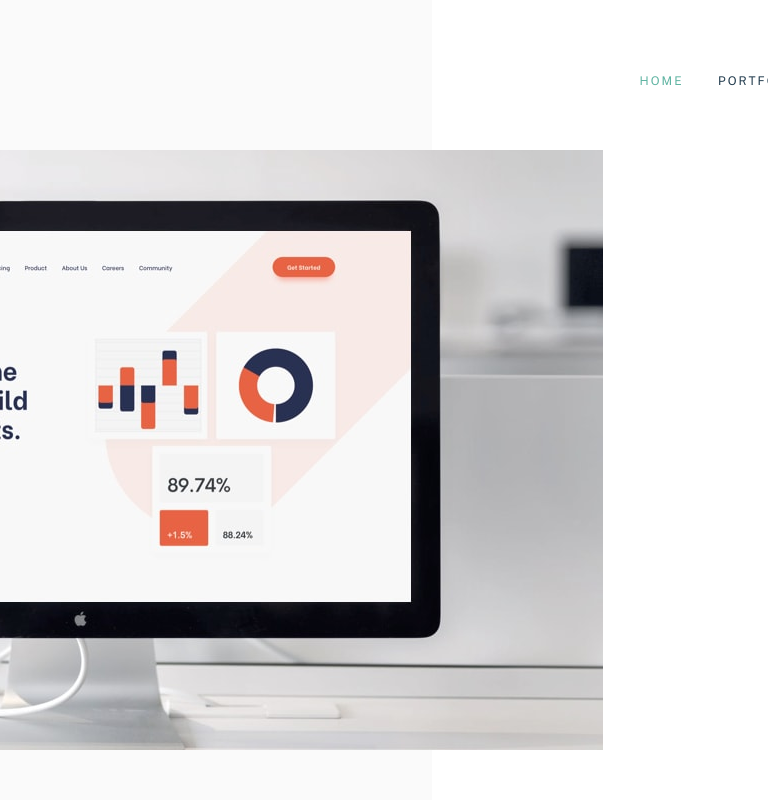
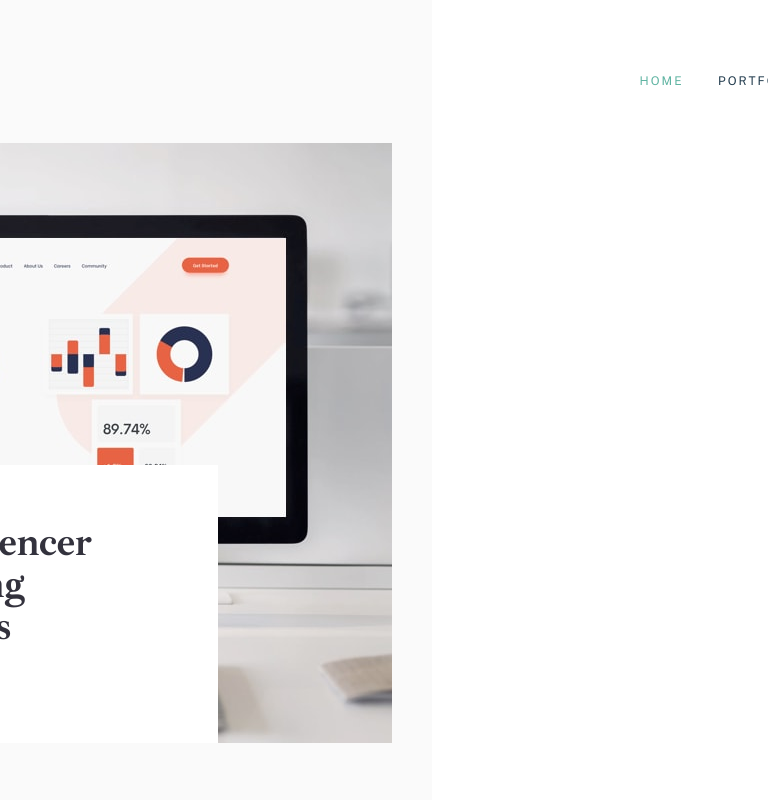
Before and after one commit to danielopq/minimalPortfolio, a React (Vite) app: page / in a window 768 px wide. Shown: the top 800 px of the page. Built offline with nearby package versions, Linux system fonts and the light colour scheme.

Commit message:
homeHeader.css - tablet version done

```diff
--- a/src/components/home/homeHeader/homeHeader.css
+++ b/src/components/home/homeHeader/homeHeader.css
@@ -1,11 +1,11 @@
-#homeHeader{
+#homeHeader {
     width: 1110px;
     height: 600px;
     margin-top: 54px;
     background: url('./img/homeHeader-desktop.jpg') center/1110px no-repeat;
 }
 
-#homeHeader > div{
+#homeHeader>div {
     width: 445px;
     height: 357px;
     float: left;
@@ -18,7 +18,28 @@
     background-color: white;
 }
 
-#homeHeader h1{
+#homeHeader h1 {
     width: 390px;
     color: var(--darkGrey);
 }
+
+/*############################## TABLET VERSION ##############################*/
+
+@media (min-width: 768px) and (max-width: 1024px) {
+    #homeHeader {
+        width: 688px;
+        margin-top: 47px;
+        background: url('./img/homeHeader-tablet.jpg') center/688px no-repeat;
+    }
+
+    #homeHeader>div {
+        width: 514px;
+        height: 278px;
+        margin-top: 322px;
+        padding-top: 56px;
+    }
+
+    #homeHeader h1 {
+        width: 458px;
+    }
+}
--- a/src/index.css
+++ b/src/index.css
@@ -83,7 +83,6 @@ h1{
     margin: 0px;
     font: 700 50px/50px 'IbarraRealNova-Bold';
     letter-spacing: -0.45px;
-    color: var(--darkGrey);
 }
 
 h2{
@@ -114,6 +113,11 @@ h3{
         width: 100vw;
         padding: 96px 40px 0px;
     }
+
+    h1{
+        font: 700 40px/42px 'IbarraRealNova-Bold';
+        letter-spacing: -0.36px;
+    }
 }
 
 /*############################## MOBILE VERSION ##############################*/
```
